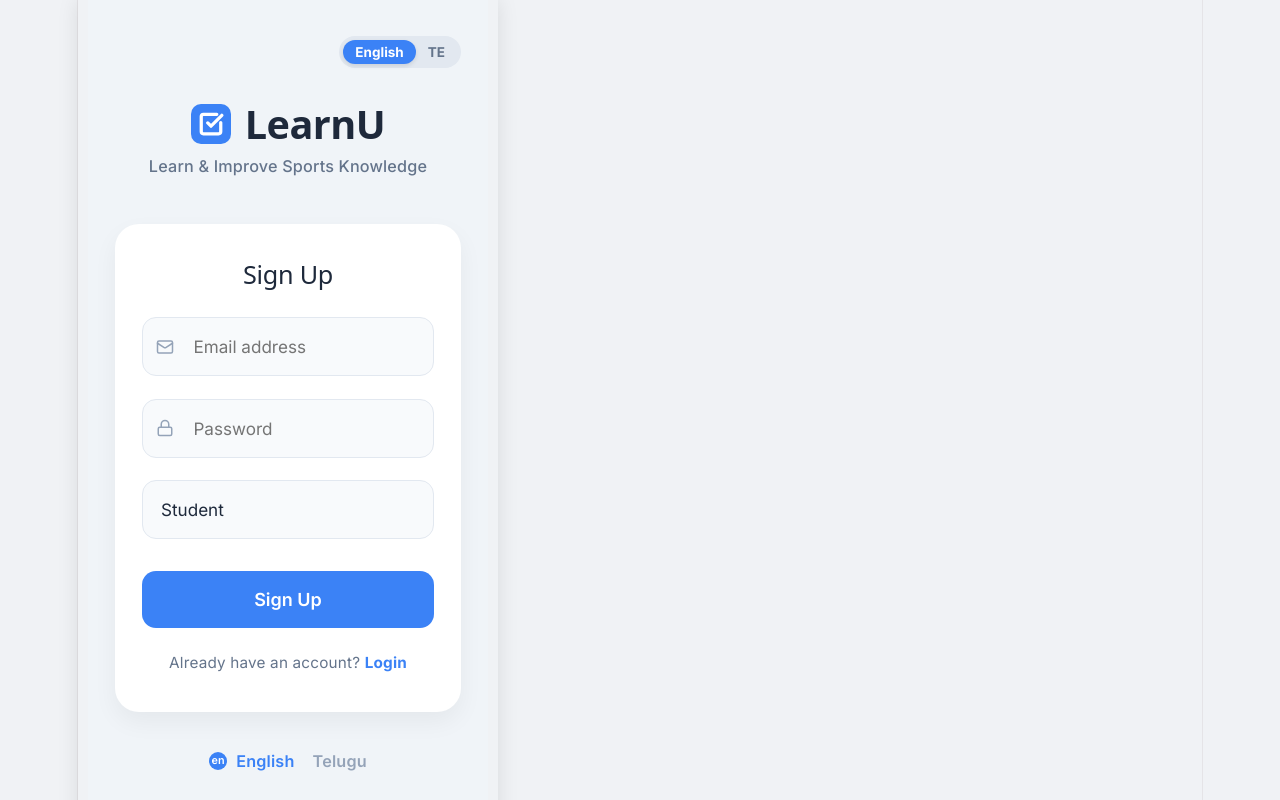
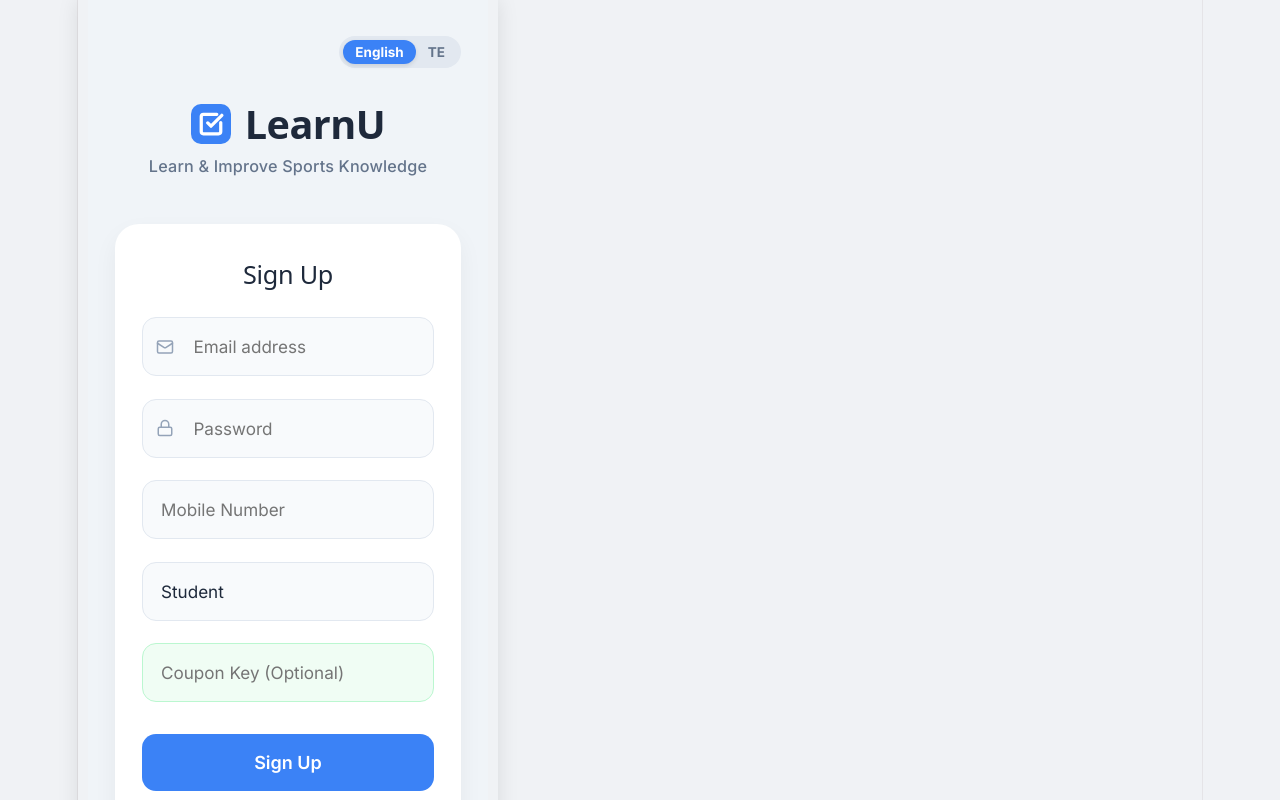
Before and after one commit to Sanjay85200/LearnU, a React app in the folder frontend/: page /login in a window 1280 px wide. Both pictures are taken after a click on the element "Sign up". Shown: the top 800 px of the page. Built offline with nearby package versions, Linux system fonts and the light colour scheme; the HTML template or start-up script is replaced by a standard one.

Commit message:
Implement role segregation, updated UI, and segregated database schema

```diff
--- a/frontend/src/Leaderboard.jsx
+++ b/frontend/src/Leaderboard.jsx
@@ -19,7 +19,7 @@ function Leaderboard() {
                 // Fetch results joined with user details, ordered by highest score
                 const { data, error } = await supabase
                     .from('results')
-                    .select('*, users(name, email)')
+                    .select('*, students(name, email)')
                     .eq('test_id', 1)
                     .order('score', { ascending: false })
                     .limit(50);
@@ -86,10 +86,10 @@ function Leaderboard() {
 
                                         <div style={{flex: 1, display: 'flex', flexDirection: 'column'}}>
                                             <span style={{fontSize: '1.1rem', fontWeight: 'bold'}}>
-                                                {result.users ? result.users.name : 'Anonymous Student'}
+                                                {result.students ? result.students.name : 'Anonymous Student'}
                                             </span>
                                             <span style={{fontSize: '0.85rem', color: 'var(--text-muted)'}}>
-                                                {result.users ? result.users.email : 'No email linked'}
+                                                {result.students ? result.students.email : 'No email linked'}
                                             </span>
                                         </div>
 
--- a/frontend/src/Login.jsx
+++ b/frontend/src/Login.jsx
@@ -13,6 +13,8 @@ function Login() {
   // Auth state
   const [email, setEmail] = useState('');
   const [password, setPassword] = useState('');
+  const [mobile, setMobile] = useState('');
+  const [couponKey, setCouponKey] = useState('');
   const [role, setRole] = useState('student');
   const [loading, setLoading] = useState(false);
   const [errorMsg, setErrorMsg] = useState('');
@@ -58,17 +60,21 @@ function Login() {
 
         if (error) throw error;
 
-        // Sync public.users
+        // Sync public tables based on strict segregation
         if (data?.user) {
-            const { error: dbError } = await supabase.from('users').upsert([{
+            const tablePath = role === 'student' ? 'students' : 'teachers';
+            const payload = {
                id: data.user.id,
                name: email.split('@')[0],
                email: email,
-               role: role
-            }]);
+               mobile: mobile || null
+            };
+            if (role === 'student') payload.coupon_key = couponKey || null;
+
+            const { error: dbError } = await supabase.from(tablePath).upsert([payload]);
 
             if (dbError) {
-               console.warn("Public.user sync failed:", dbError.message);
+               console.warn(`Public ${tablePath} sync failed:`, dbError.message);
             }
         }
 
@@ -169,6 +175,21 @@ function Login() {
 
           {!isLogin && (
             <div style={{position: 'relative'}}>
+              <input
+                type="tel"
+                placeholder="Mobile Number"
+                required
+                value={mobile}
+                onChange={(e) => setMobile(e.target.value)}
+                style={{width: '100%', padding: '1rem 1rem 1rem 1rem', background: '#f8fafc', border: '1px solid #e2e8f0', borderRadius: '14px', outline: 'none', color: '#1e293b', fontSize: '0.95rem', transition: 'border 0.2s'}}
+                onFocus={(e) => e.target.style.borderColor = '#3b82f6'}
+                onBlur={(e) => e.target.style.borderColor = '#e2e8f0'}
+              />
+            </div>
+          )}
+
+          {!isLogin && (
+            <div style={{position: 'relative'}}>
               <select
                 value={role}
                 onChange={(e) => setRole(e.target.value)}
@@ -178,6 +199,20 @@ function Login() {
                 <option value="student">{t('student')}</option>
                 <option value="teacher">{t('teacher')}</option>
               </select>
+            </div>
+          )}
+
+          {!isLogin && role === 'student' && (
+            <div style={{position: 'relative'}}>
+              <input
+                type="text"
+                placeholder="Coupon Key (Optional)"
+                value={couponKey}
+                onChange={(e) => setCouponKey(e.target.value)}
+                style={{width: '100%', padding: '1rem', background: '#f0fdf4', border: '1px solid #bbf7d0', borderRadius: '14px', outline: 'none', color: '#166534', fontSize: '0.95rem', transition: 'border 0.2s'}}
+                onFocus={(e) => e.target.style.borderColor = '#22c55e'}
+                onBlur={(e) => e.target.style.borderColor = '#bbf7d0'}
+              />
             </div>
           )}
 
```
Also changed, not shown: 1 other file (tests, documents, lock files or other folders).
